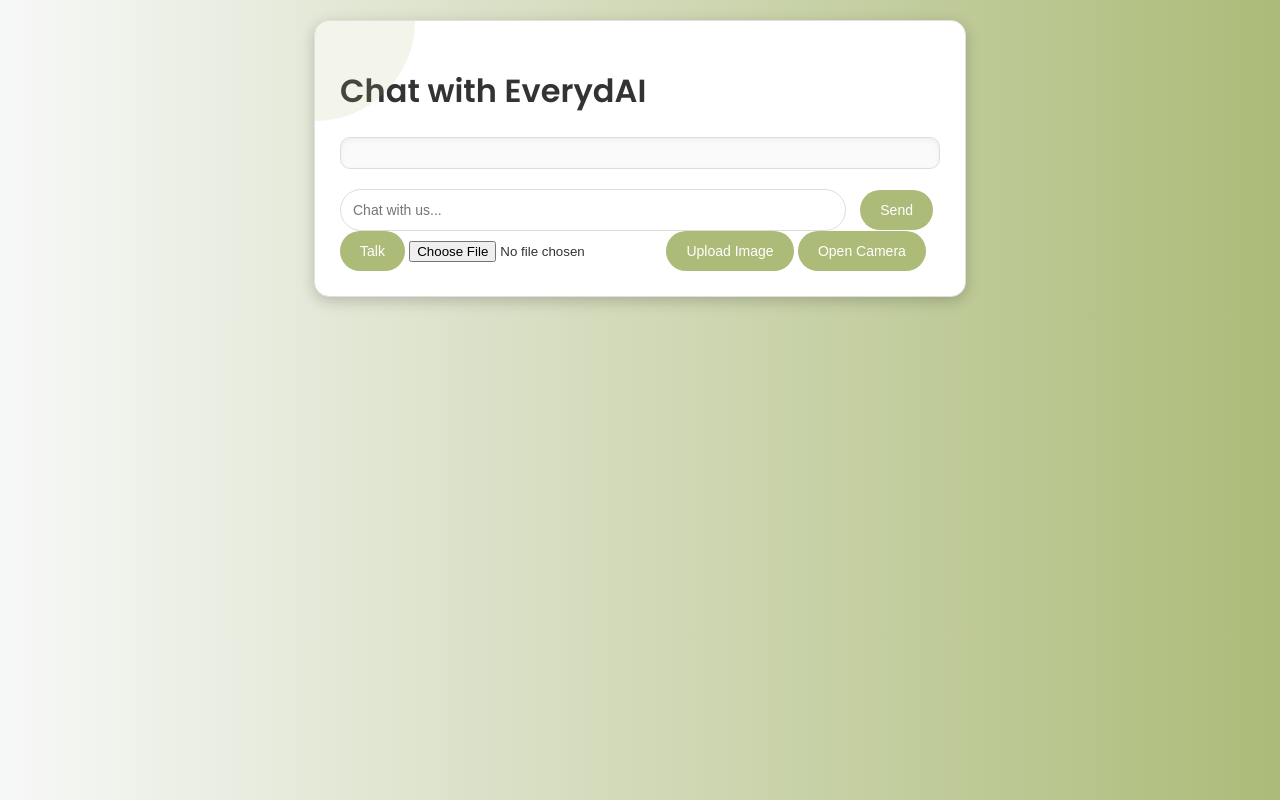
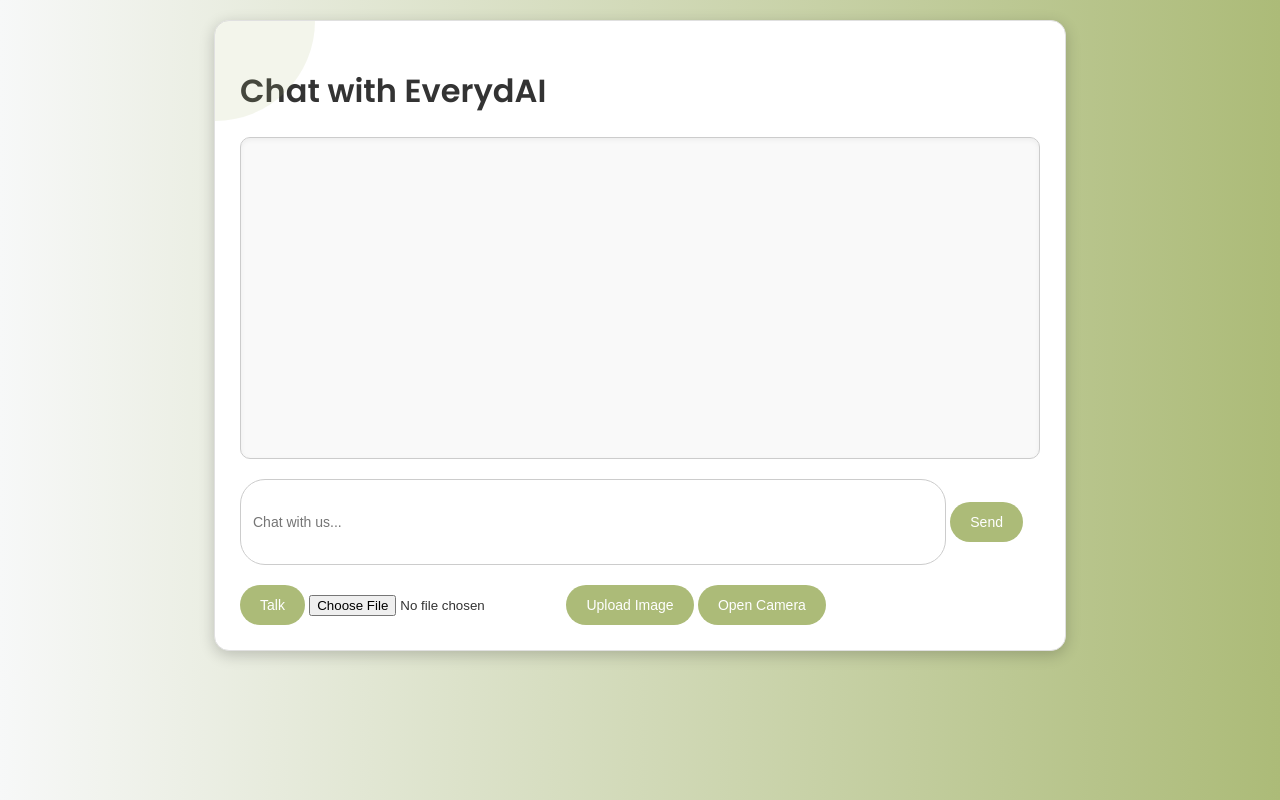
Before and after one commit to Carlosp31/Everydai-, a Flask app: page / in a window 1280 px wide. Run offline with Flask 3, Linux system fonts and the light colour scheme.

Commit message:
cambio css

```diff
--- a/static/style.css
+++ b/static/style.css
@@ -7,12 +7,13 @@ body {
     color: #333;
 }
 
+/* Contenedor principal */
 .chat-container {
     background: white;
     padding: 25px;
     border-radius: 15px;
     box-shadow: 0 4px 15px rgba(0, 0, 0, 0.2);
-    max-width: 600px;
+    max-width: 800px;  /* Cambié el ancho para adaptarse a un estilo más amplio */
     margin: 0 auto;
     border: 1px solid #e0e0e0;
     position: relative;
@@ -31,36 +32,88 @@ body {
     z-index: 1;
 }
 
+/* Historial del chat */
 #chat-box {
-    max-height: 400px;
+    border: 1px solid #ccc;
+    padding: 10px;
+    height: 300px;
     overflow-y: auto;
+    background-color: #f9f9f9;
     margin-bottom: 20px;
-    border: 1px solid #ddd;
-    padding: 15px;
     border-radius: 10px;
-    background-color: #fafafa;
     box-shadow: inset 0 2px 5px rgba(0, 0, 0, 0.05);
-    position: relative;
     z-index: 2;
 }
 
-/* Estilos para los inputs */
-input[type="text"] {
-    width: calc(100% - 120px);
+/* Campo de entrada */
+input[type="text"],
+textarea#input-text {
+    width: calc(100% - 120px);  /* Ajuste para mejor visualización */
+    height: 60px;
     padding: 12px;
+    margin-bottom: 20px;
+    border: 1px solid #ccc;
+    font-size: 14px;
+    resize: none;
     border-radius: 25px;
-    border: 1px solid #ddd;
-    font-size: 14px;
-    margin-right: 10px;
     transition: border-color 0.3s ease;
 }
 
-input[type="text"]:focus {
+input[type="text"]:focus,
+textarea#input-text:focus {
     outline: none;
     border-color: #acbb78;
 }
 
-/* Botón de envío */
+/* Botones */
+.controls {
+    text-align: center;
+    margin-bottom: 20px;
+}
+
+.controls button {
+    padding: 10px 15px;
+    margin: 5px;
+    background-color: #007bff;
+    color: white;
+    border: none;
+    border-radius: 5px;
+    cursor: pointer;
+    transition: background-color 0.3s ease;
+}
+
+.controls button:hover {
+    background-color: #0056b3;
+}
+
+button:active {
+    transform: scale(0.95);
+}
+
+/* Slider (si lo necesitas) */
+.slider {
+    margin-bottom: 20px;
+    text-align: center;
+}
+
+.slider input[type="range"] {
+    width: 100%;
+}
+
+/* Vista de imagen cargada */
+.image-display {
+    text-align: center;
+    margin-top: 20px;
+}
+
+.image-display img {
+    max-width: 100%;
+    height: auto;
+    border: 1px solid #ccc;
+    margin-top: 10px;
+}
+
+/* Botón de envío personalizado */
 button {
     background-color: #acbb78;
     border: none;
@@ -76,11 +129,7 @@ button:hover {
     background-color: #8ca35d;
 }
 
-/* Estilos para mejorar la experiencia de usuario */
-button:active {
-    transform: scale(0.95);
-}
-
+/* Experiencia del usuario */
 input[type="text"]:hover {
     border-color: #bbb;
 }
```
